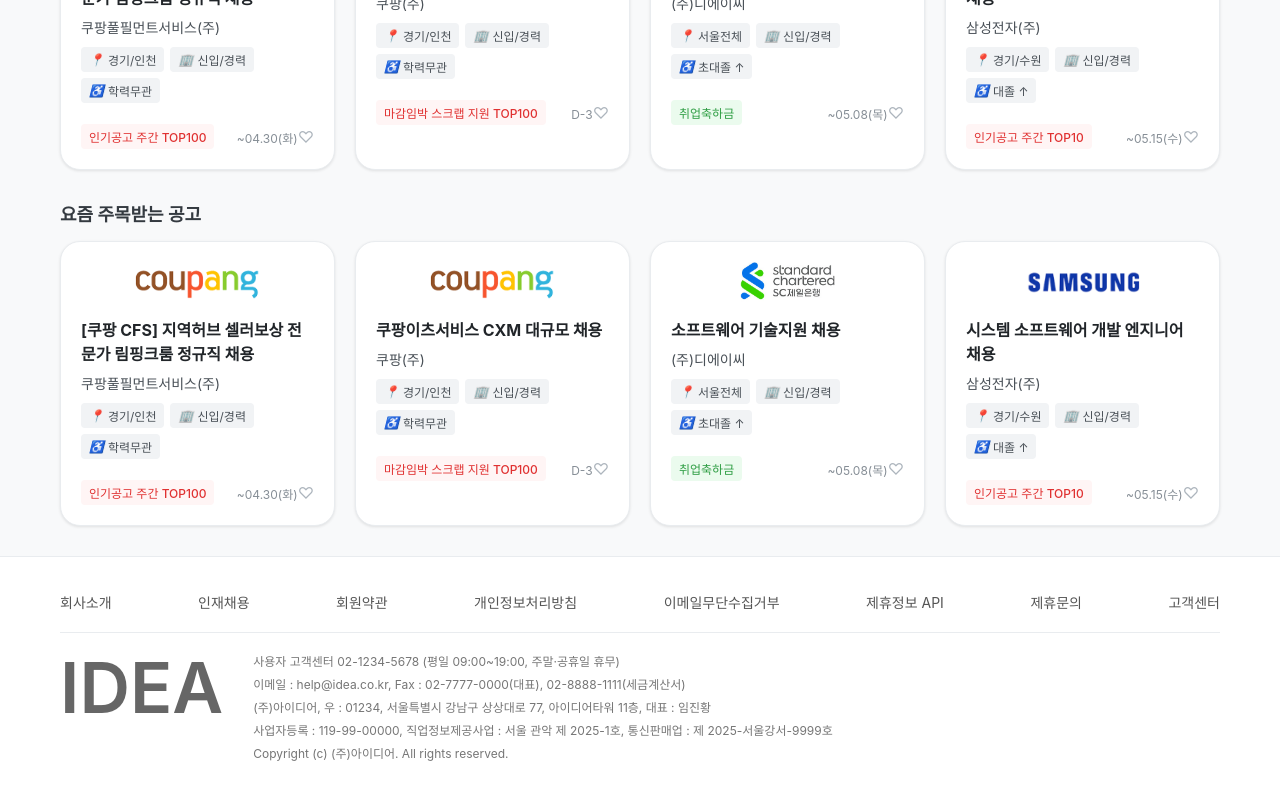
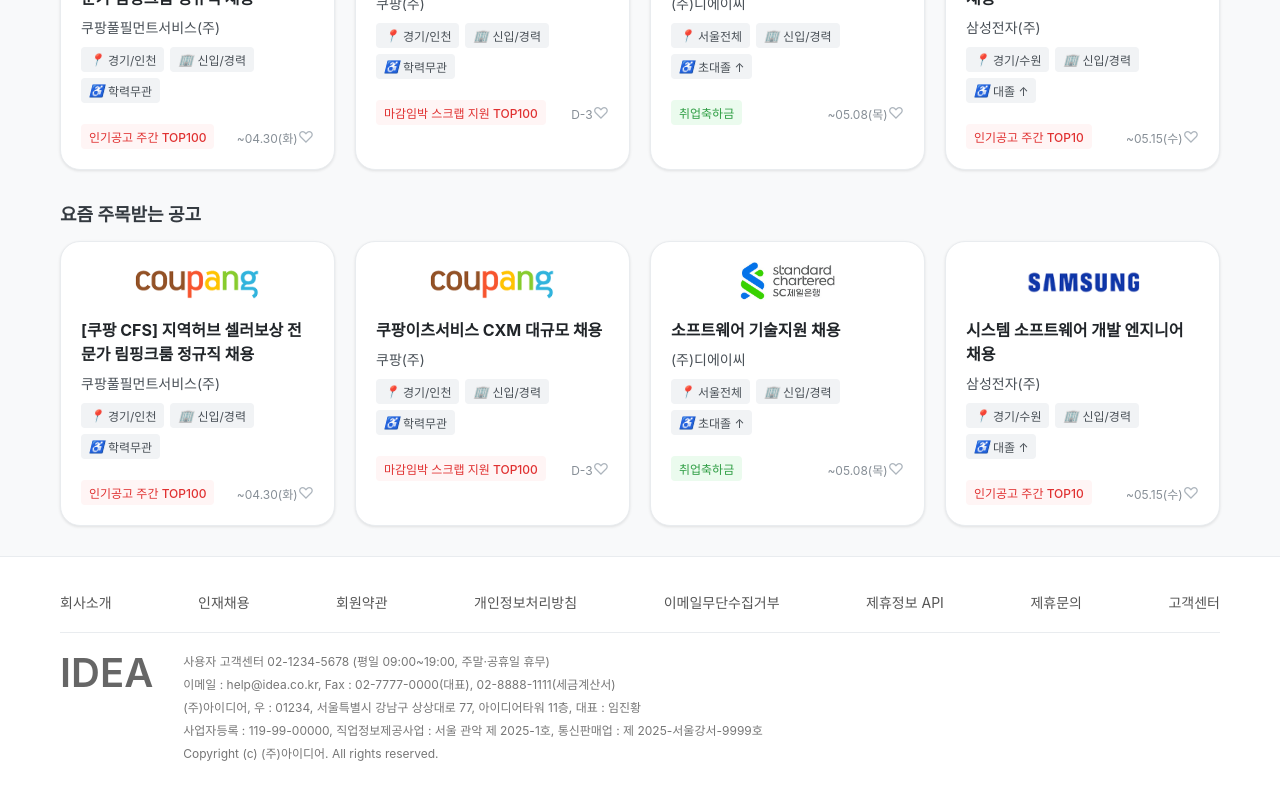
Before and after one commit to Bakiwoom/IDEA-frontend, a React (Create React App) app: page / in a window 1280 px wide. Shown: the part 901-1701 px from the top of the page. Built offline with nearby package versions, Linux system fonts and the light colour scheme.

Commit message:
폰트 크기 조정

```diff
--- a/src/assets/css/layout/Footer.module.css
+++ b/src/assets/css/layout/Footer.module.css
@@ -48,7 +48,7 @@
 }
 
 .logo {
-  font-size: 70px;
+  font-size: 40px;
   font-weight: 600;
   color: #666;
   margin: 0;
```
